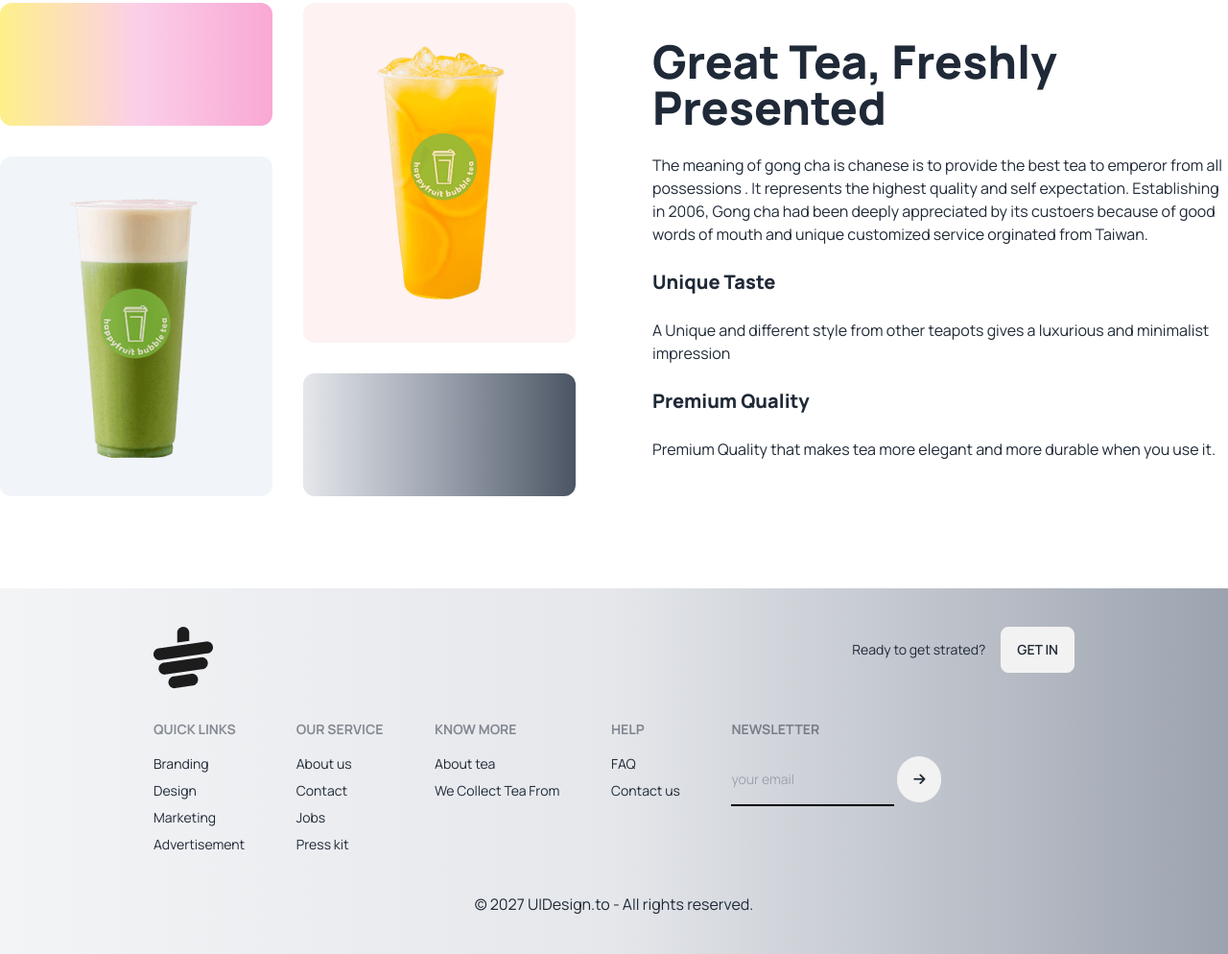
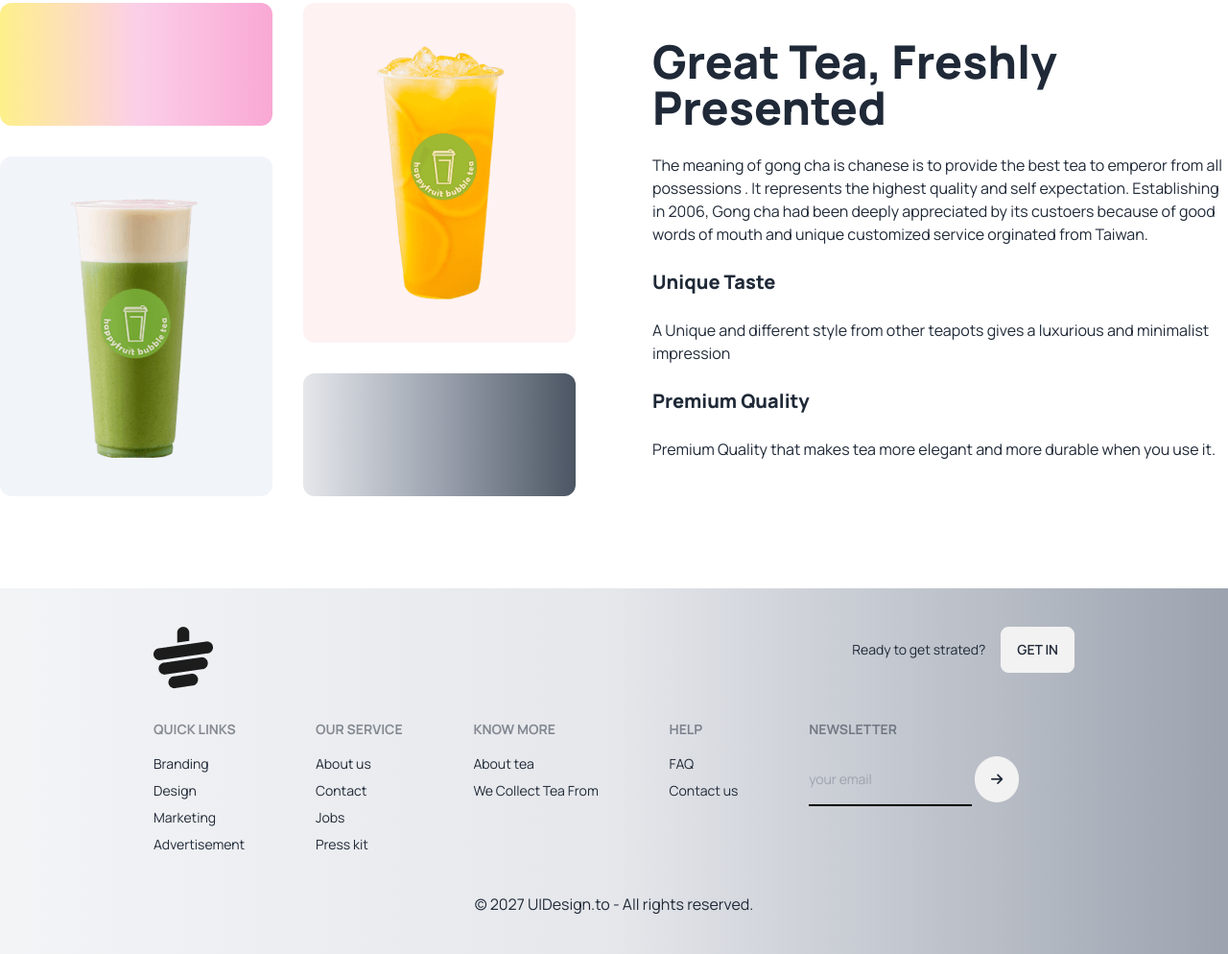
Before and after one commit to zubied-asif/tea-house, a plain HTML site: page index.html in a window 1280 px wide. Shown: the part 1972-2966 px from the top of the page at 96% size. Drawn offline with nearby package versions, Linux system fonts and the light colour scheme.

Commit message:
added something

```diff
--- a/index.html
+++ b/index.html
@@ -263,7 +263,7 @@
               </div>
               <div>
                 <span class="footer-title">Newsletter</span>
-                <div class="form-control w-80">
+                <div class="form-control ">
 
                   <div class="relative">
                     <input type="text" placeholder="your email " class="bg-transparent border-b-2 border-black py-4" />
```
